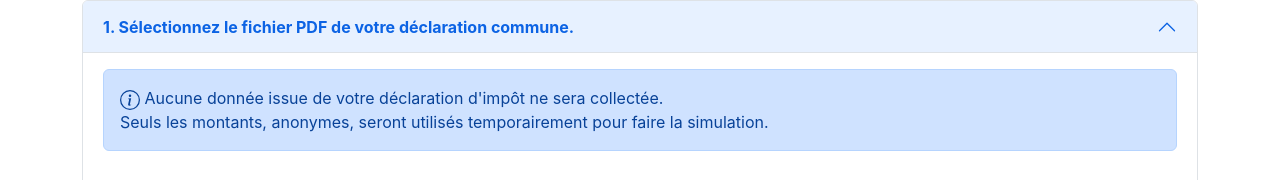
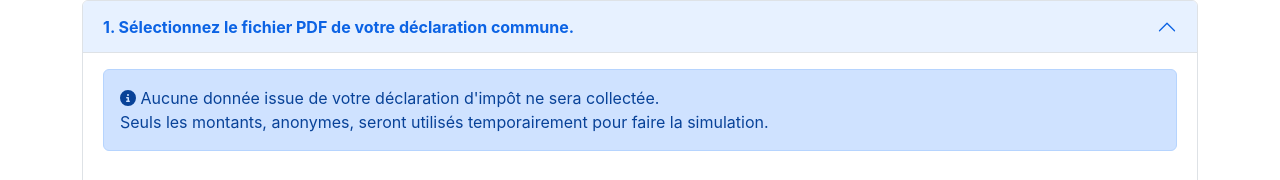
Before and after one commit to tbelhalfaoui/deuxpots, a React (Create React App) app in the folder frontend/: page / in a window 1280 px wide. Shown: the part 337-517 px from the top of the page. Built offline with nearby package versions, Linux system fonts and the light colour scheme.

Commit message:
Use faCircleInfo icon instead of svg

```diff
--- a/frontend/src/components/PdfSubmitForm.js
+++ b/frontend/src/components/PdfSubmitForm.js
@@ -1,3 +1,5 @@
+import { FontAwesomeIcon } from "@fortawesome/react-fontawesome";
+import { faCircleInfo } from "@fortawesome/free-solid-svg-icons";
 import React, { useState } from "react"
 import { ErrorMessage } from "./ErrorMessage.js";
 
@@ -58,10 +60,7 @@ export const PdfSubmitForm = ({setBoxes, setStep, isError}) => {
         <form onSubmit={sendTaxSheet}>
           <ErrorMessage error={errorMsg} />
           <div class="alert alert-primary" role="alert">
-              <svg xmlns="http://www.w3.org/2000/svg" width="20" height="20" fill="currentColor" class="bi bi-info-circle" viewBox="0 0 16 16">
-                <path d="M8 15A7 7 0 1 1 8 1a7 7 0 0 1 0 14zm0 1A8 8 0 1 0 8 0a8 8 0 0 0 0 16z"/>
-                <path d="m8.93 6.588-2.29.287-.082.38.45.083c.294.07.352.176.288.469l-.738 3.468c-.194.897.105 1.319.808 1.319.545 0 1.178-.252 1.465-.598l.088-.416c-.2.176-.492.246-.686.246-.275 0-.375-.193-.304-.533L8.93 6.588zM9 4.5a1 1 0 1 1-2 0 1 1 0 0 1 2 0z"/>
-              </svg> Aucune donnée issue de votre déclaration d'impôt ne sera collectée.<br/>
+              <FontAwesomeIcon icon={faCircleInfo} /> Aucune donnée issue de votre déclaration d'impôt ne sera collectée.<br/>
               Seuls les montants, anonymes, seront utilisés temporairement pour faire la simulation.
           </div>
           <div class="container py-4 text-center" id="containerStep1">
```
